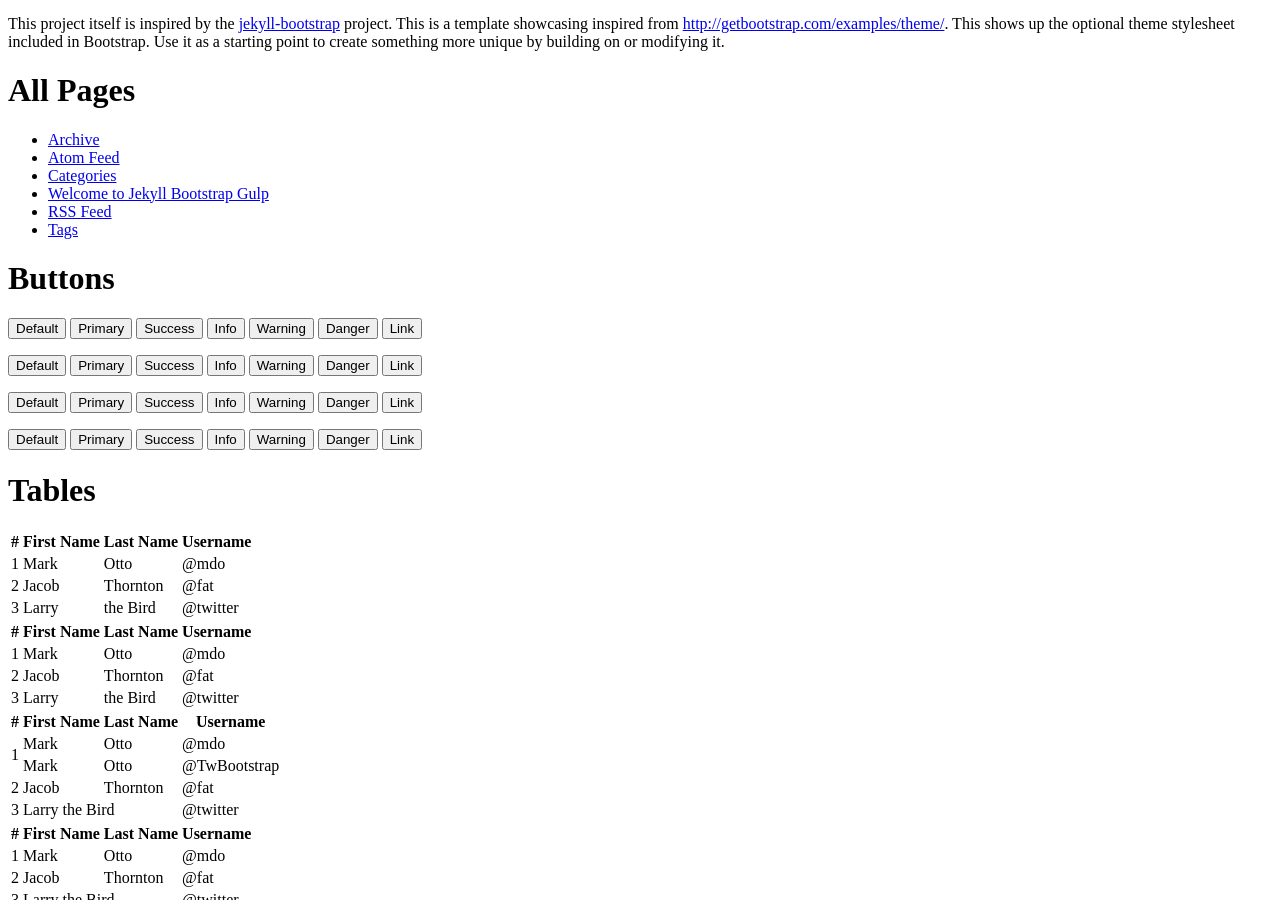
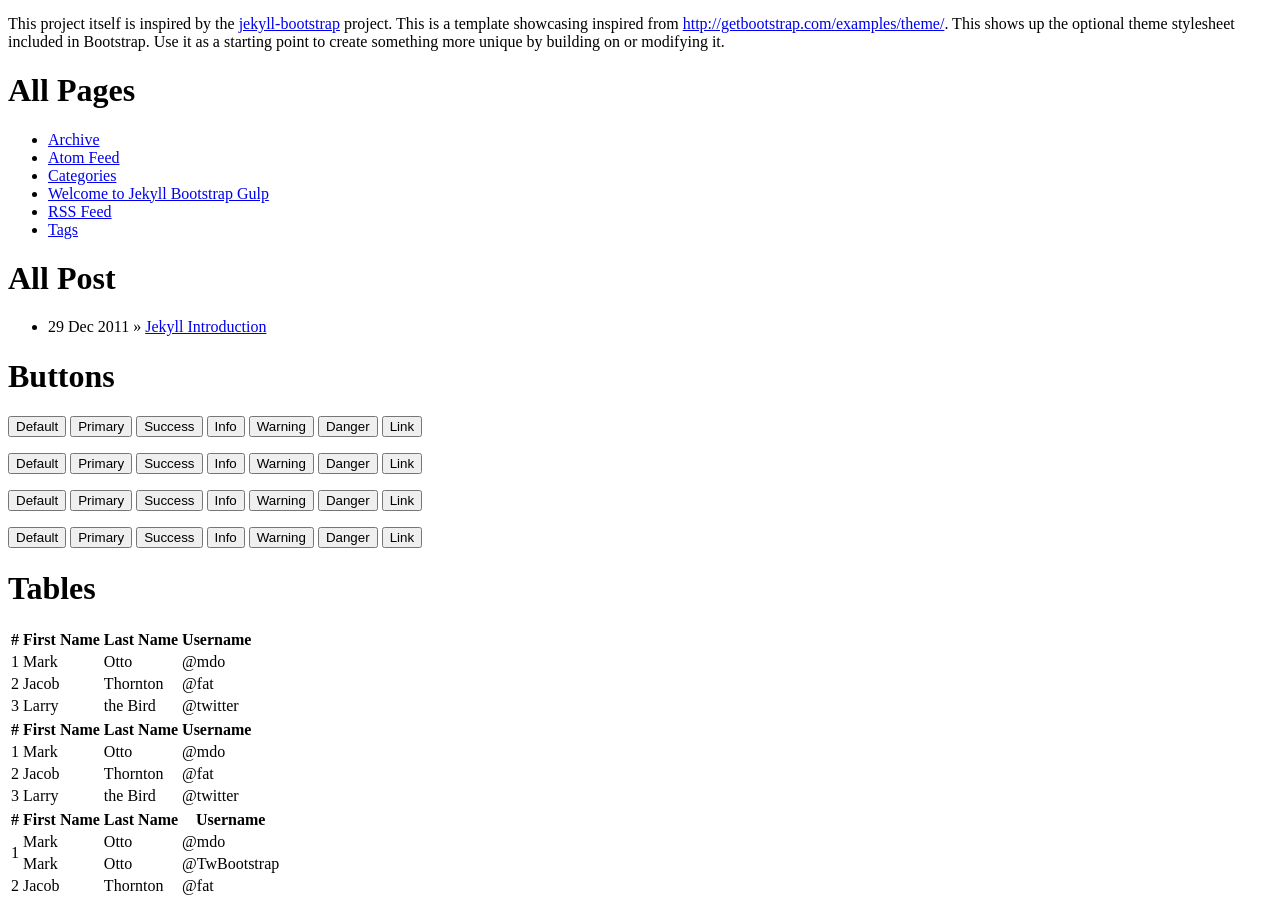
Before and after one commit to ethomasjoseph/tech.ethomasjoseph.com, a Jekyll site: the page built from index.html, in a window 1280 px wide and 900 px high, scrolled down 346 px. Built offline with Jekyll 4.4.1, drawn with Linux system fonts in a browser that asks for light colours; some web fonts are replaced.

Commit message:
Added post listing to index page

```diff
--- a/index.html
+++ b/index.html
@@ -14,6 +14,13 @@
 <ul>
 {% assign pages_list = site.pages %}
 {% include JB/pages_list %}
+</ul>
+
+<h1>All Post</h1>
+<ul class="posts">
+  {% for post in site.posts %}
+    <li><span>{{ post.date | date_to_string }}</span> &raquo; <a href="{{ BASE_PATH }}{{ post.url }}">{{ post.title }}</a></li>
+  {% endfor %}
 </ul>
 
 
```
